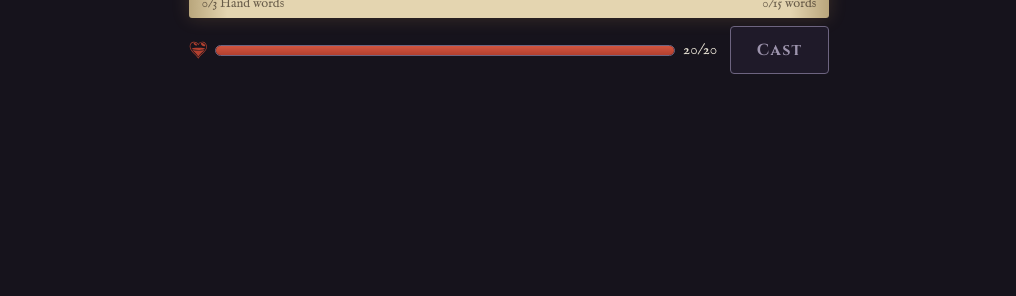
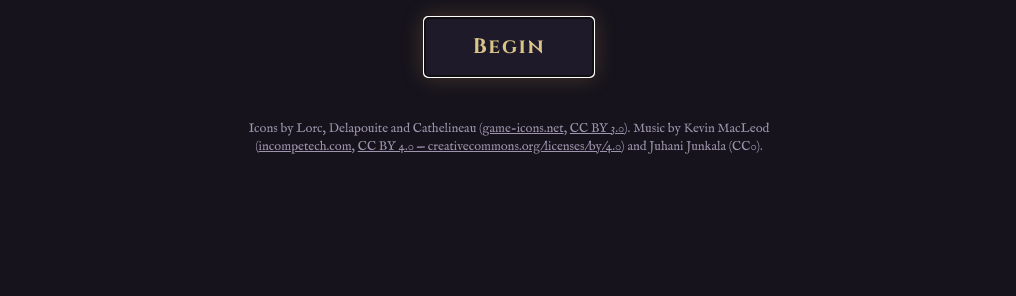
Before and after one commit to yusufkinatas/spell-fight, a website built with Vite: page index.html in a window 1280 px wide. Shown: the part 504-800 px from the top of the page, without its empty margins (131-1147 px from the left). Built offline with nearby package versions, Linux system fonts and the light colour scheme.

Commit message:
Title screen with Begin and credits (#10)
Co-Authored-By: Claude Fable 5.1 <noreply@anthropic.com>
Claude-Session: https://claude.ai/code/session_016ZZzjWvA5z7VD5PziWeTnq

```diff
--- a/src/content.ts
+++ b/src/content.ts
@@ -117,6 +117,9 @@ export const DEFENCE_LINES = [
   "The attack is stopped completely.",
 ];
 
+// The one-line premise on the title screen.
+export const PREMISE_LINE = "Six words in your hand, a monster at your throat. Write the spell that saves you.";
+
 export const INSTANT_KILL_LINE = "A perfect spell. The enemy is destroyed before it can strike.";
 export const KILL_LINE = "The enemy falls before its attack lands.";
 // Shown when a boss phase falls and the next entry has the same name.
--- a/src/main.ts
+++ b/src/main.ts
@@ -1,9 +1,10 @@
-import { BARRIER_BREAKS_LINE, DEFENCE_LINES, ENEMIES, FIZZLE_LINE, FORBIDDEN_LABELS, INSTANT_KILL_LINE, KILL_LINE, LOSE_LINE, OFFENCE_LINES, WIN_LINE } from "./content.ts";
+import { BARRIER_BREAKS_LINE, DEFENCE_LINES, ENEMIES, FIZZLE_LINE, FORBIDDEN_LABELS, INSTANT_KILL_LINE, KILL_LINE, LOSE_LINE, OFFENCE_LINES, PREMISE_LINE, WIN_LINE } from "./content.ts";
 import { TUNING, applyCast, canCast, drawHand, isWon, newRun, nextEnemy, offenceOf, usedHandWords, wordCount } from "./game.ts";
 import { icon } from "./icons.ts";
 
 const app = document.querySelector<HTMLDivElement>("#app")!;
 
+let started = false; // the title screen shows until Begin; Restart and Play again never come back to it
 let run = newRun();
 let turn = 0;
 let hand = drawHand();
@@ -25,7 +26,49 @@ function hpBar(label: string, hp: number, max: number): HTMLElement {
   return row;
 }
 
+function link(href: string, text: string): HTMLAnchorElement {
+  const a = el("a", "", text);
+  a.href = href;
+  a.target = "_blank";
+  a.rel = "noopener";
+  return a;
+}
+
+function renderTitle() {
+  const begin = el("button", "begin", "Begin");
+  // A real button press: later the same gesture unlocks audio.
+  begin.onclick = () => {
+    started = true;
+    render();
+  };
+  app.replaceChildren(
+    el(
+      "div",
+      "title",
+      el("div", "portrait", icon("dragon-head")),
+      el("h1", "", "Spellcrafting Duel"),
+      el("p", "premise", PREMISE_LINE),
+      begin,
+      el(
+        "p",
+        "credits",
+        "Icons by Lorc, Delapouite and Cathelineau (",
+        link("https://game-icons.net", "game-icons.net"),
+        ", ",
+        link("https://creativecommons.org/licenses/by/3.0/", "CC BY 3.0"),
+        "). Music by Kevin MacLeod (",
+        link("https://incompetech.com", "incompetech.com"),
+        ", ",
+        link("https://creativecommons.org/licenses/by/4.0/", "CC BY 4.0 — creativecommons.org/licenses/by/4.0"),
+        ") and Juhani Junkala (CC0).",
+      ),
+    ),
+  );
+  begin.focus();
+}
+
 function render() {
+  if (!started) return renderTitle();
   const enemy = ENEMIES[run.enemy];
   const phaseChange = ENEMIES[run.enemy + 1]?.name === enemy.name; // boss phase 1: the next entry is the same boss
   const stage = el(
--- a/src/style.css
+++ b/src/style.css
@@ -97,3 +97,11 @@ button:not(:disabled):active { background: var(--purple); }
 .limits .ok { color: #1d5b2a; }
 .limits .over { color: var(--blood); font-weight: bold; }
 .cast-row { display: grid; grid-template-columns: minmax(0, 1fr) auto; gap: 0.8rem; align-items: center; }
+
+/* Title screen */
+.title { min-height: calc(100dvh - 2rem); display: grid; gap: 1.2rem; align-content: center; justify-items: center; text-align: center; max-width: 34rem; margin: 0 auto; }
+.title h1 { font-size: clamp(1.9rem, 9vw, 3.4rem); line-height: 1.05; color: var(--gold); text-shadow: 0 0 28px #d9a05a66; }
+.premise { font-style: italic; font-size: 1.15rem; }
+.begin { min-height: 60px; padding: 0.6rem 3rem; font-size: 1.3rem; box-shadow: 0 0 22px #d9a05a44; }
+.credits { margin-top: 1.5rem; font-size: 0.8rem; line-height: 1.4; color: var(--dim); }
+.credits a { color: inherit; }
```
